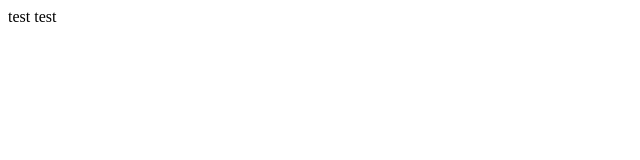
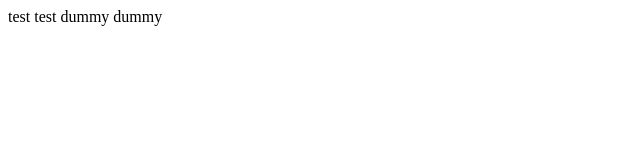
Before and after one commit to Asifqureshi1/test, a plain HTML site: page index.html in a window 1280 px wide. Shown: the whole page, without its empty margins (0-640 px from the left). Drawn offline with Linux system fonts and the light colour scheme.

Commit message:
third change

```diff
--- a/index.html
+++ b/index.html
@@ -4,6 +4,6 @@
 	<title>Test</title>
 </head>
 <body>
-	test test
+	test test dummy dummy
 </body>
 </html>
```
